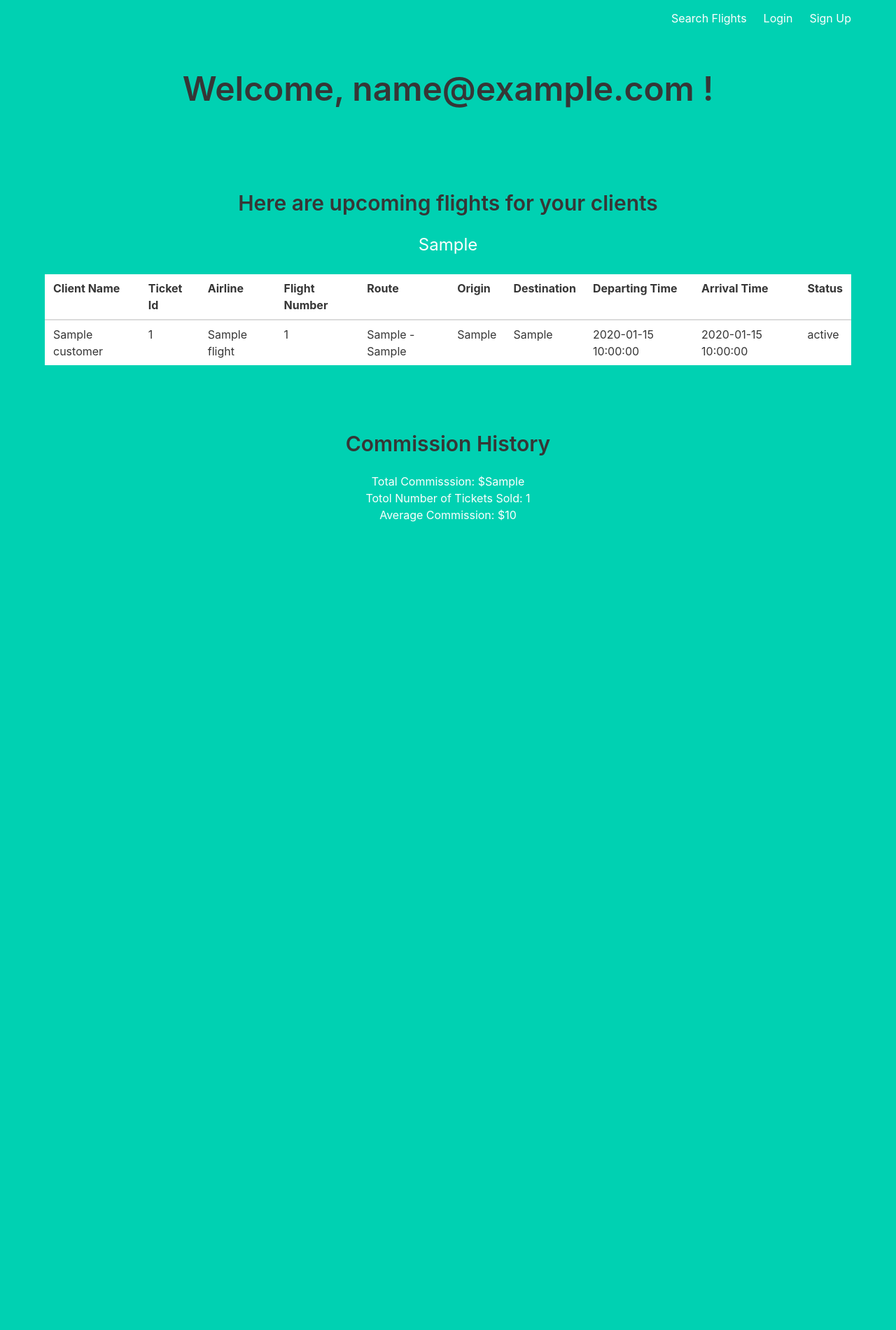
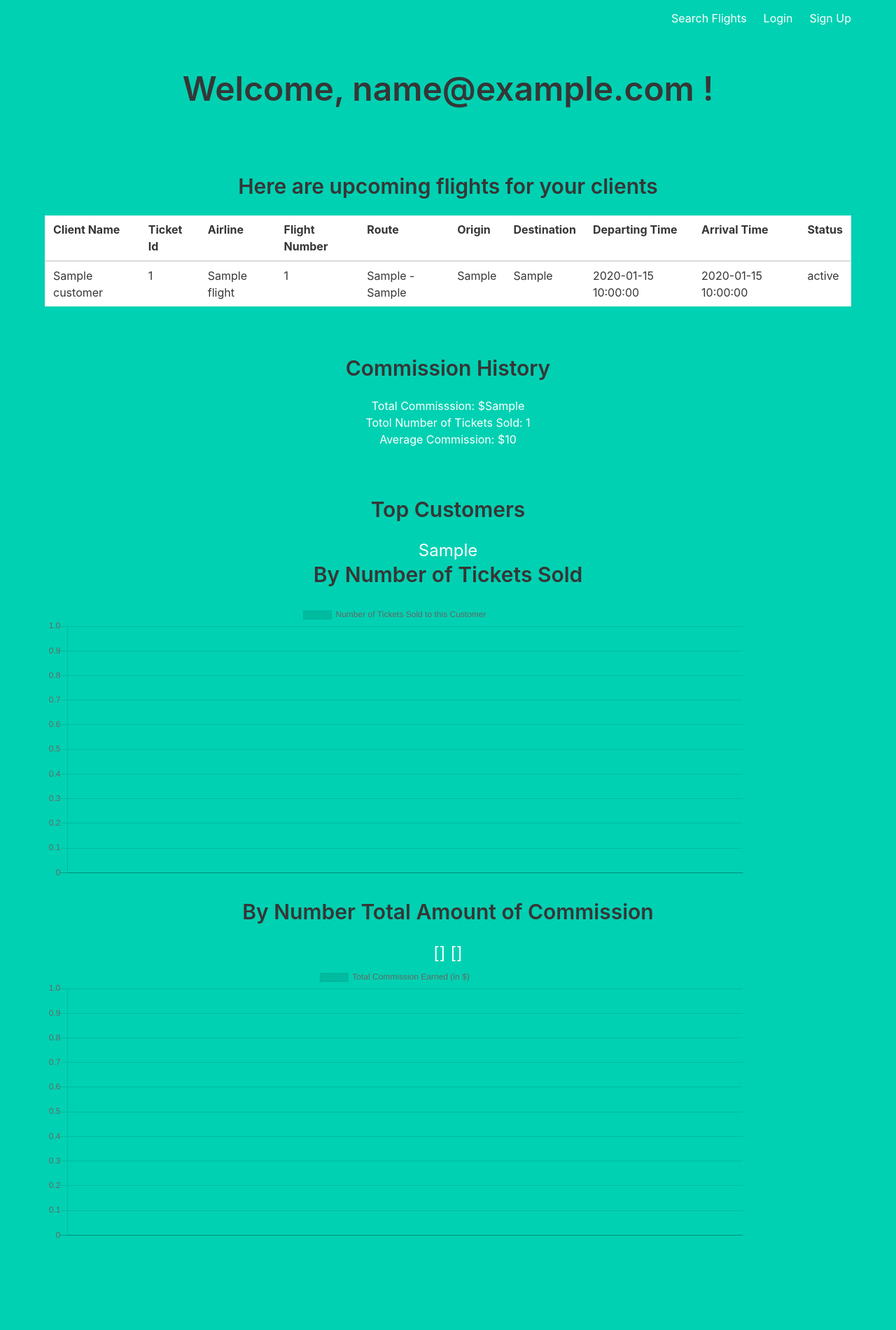
Before and after one commit to sc6354/airline_reservation, a Python web app: template templates/agentHome.html in a window 1280 px wide. Shown: the whole page at 70% size. Before the commit the page ends 746 px from the top, so only its background shows below. Run offline with Jinja, Linux system fonts and the light colour scheme; the template is opened without the code that fills it: most values are stand-ins (such as "Sample title", 1, 10 or a date in 2020).

Commit message:
added top customers for agent

```diff
--- a/templates/agentHome.html
+++ b/templates/agentHome.html
@@ -1,6 +1,7 @@
 {% extends 'base2.html' %}
 
 {% block content %}
+<script src="https://cdn.jsdelivr.net/npm/chart.js@2.9.4/dist/Chart.min.js"></script>
 
 <div class="content is-large">
 	<h1 class='is-family-monospace-danger'>
@@ -10,7 +11,7 @@
 </div>
 
 <div>
-	<br><br><br><br>
+	<br><br><br>
 	<div class="content is-large">
 	{% with messages = get_flashed_messages() %}
         {% if messages %}
@@ -19,7 +20,6 @@
             </div>
 		{% else %}
 			<h4> Here are upcoming flights for your clients</h4>
-            {{ all_upcoming_flights }}
 
         {% endif %}
     {% endwith %}
@@ -64,7 +64,7 @@
 </div>
 
 <div>
-    <br><br><br><br>
+    <br><br><br>
     <div class="content is-large">
         <h4> Commission History </h4>
     </div>
@@ -77,6 +77,83 @@
 	</h1>
 </div>
 
+<div>
+    <br><br><br>
+    <div class="content is-large">
+        <h4> Top Customers </h4>
+        {{ top5 }}
+    </div>
+</div>
+
+
+<div class="container">
+    <div class="content is-large">
+        <h4> By Number of Tickets Sold</h4>
+            {% if x %}
+                <canvas id='barChart' width='1000' height='400'></canvas>
+                <script>
+                    var ctx = document.getElementById('barChart').getContext('2d');
+                    var barChart = new Chart(ctx, {
+                        type: 'bar',
+                        data: {
+                            labels: {{ x | safe }},
+                            datasets: [{
+                                label: "Number of Tickets Sold to this Customer",
+                                data: {{ y | safe }},
+                                borderWidth:1}]},
+                            options: {
+                                scales: {
+                                    y: {
+                                        ticks: {
+                                            stepSize: 1
+                                        }
+                                    }
+                                },
+                                responsive:false
+                            }
+                    });
+                </script>
+            {% else %}
+                <h6> <strong>You have no top customer. </strong></h6>
+            {% endif %}
+
+    </div>
+
+    <div class="content is-large">
+            <h4> By Number Total Amount of Commission</h4>
+            {% if x2 %}
+            {{ x2 }}
+            {{ y2 }}
+                <canvas id='topCom' width='1000' height='400'></canvas>
+                <script>
+                    var ctx = document.getElementById('topCom').getContext('2d');
+                    var barChart = new Chart(ctx, {
+                        type: 'bar',
+                        data: {
+                            labels: {{ x2 | safe }},
+                            datasets: [{
+                                label: "Total Commission Earned (in $)",
+                                data: {{ y2 | safe }},
+                                borderWidth:1}]},
+                            options: {
+                                scales: {
+                                    x: { ticks: {beginAtZero: true}},
+                                    y: {
+                                        ticks: {
+                                            stepSize: 1
+                                        }
+                                    }
+                                },
+                                responsive:false
+                            }
+                    });
+                </script>
+            {% else %}
+                <h6> <strong>You have no top customer by commission. </strong></h6>
+            {% endif %}
+
+        </div>
+</div>
 
 
 
```
Also changed, not shown: main.py (+20 -2 lines).
